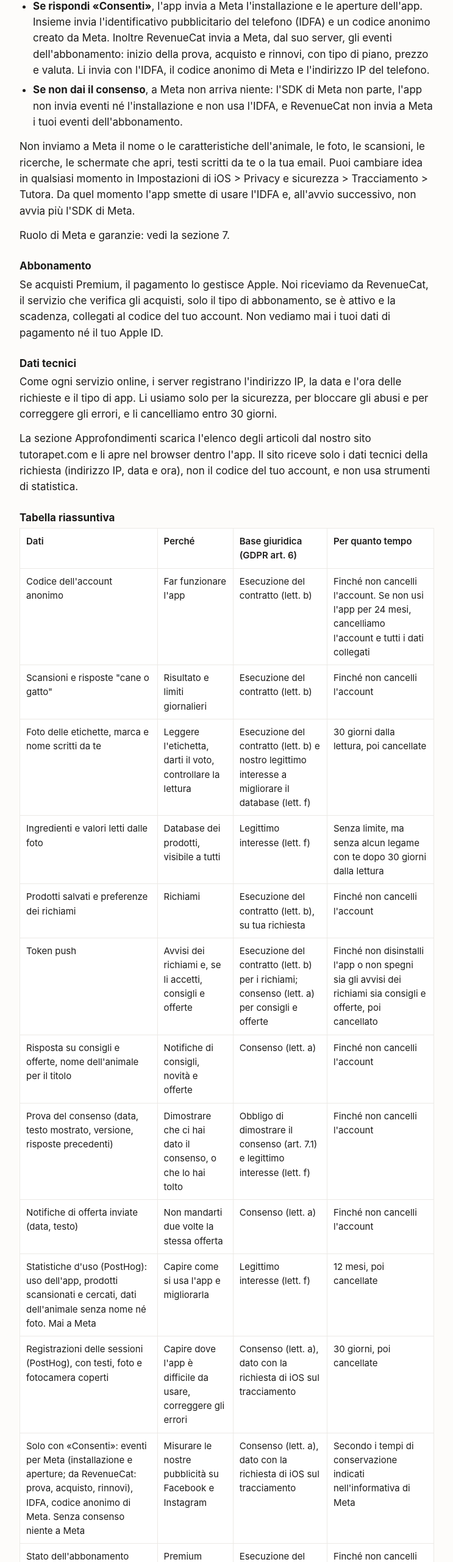
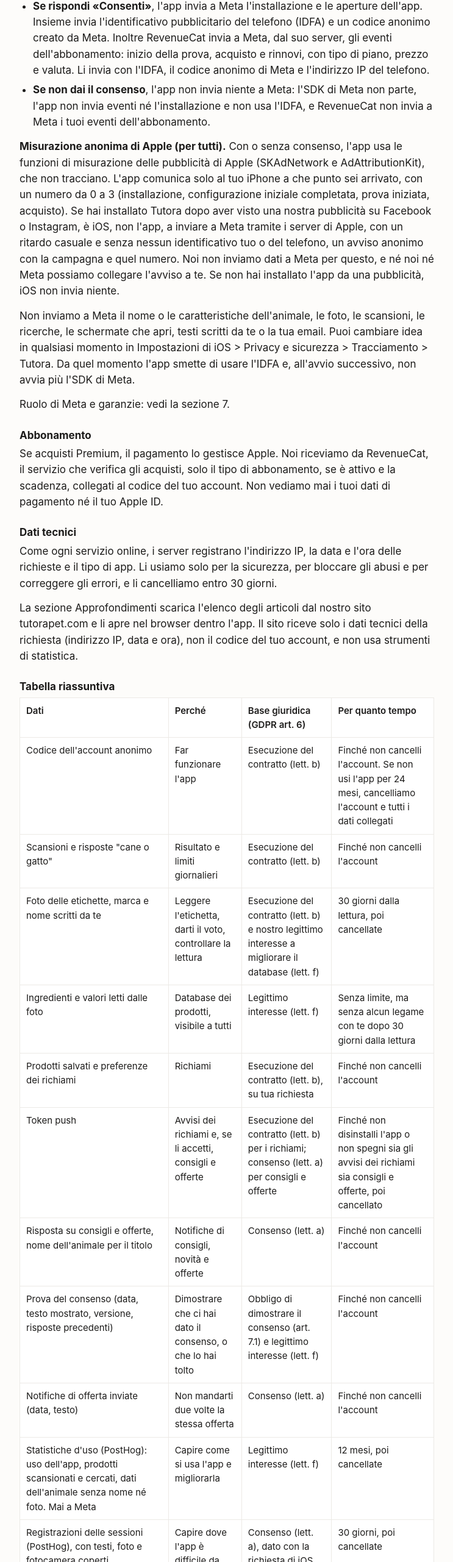
Before and after one commit to brothersmediaagency-spec/tutora-legal, a plain HTML site: page privacy/index.html in a window 1280 px wide. Shown: the part 3458-6020 px from the top of the page at 61% size, without its empty margins (268-1011 px from the left). Drawn offline with Linux system fonts and the light colour scheme.

Commit message:
privacy IT/EN: misurazione anonima di Apple (SKAdNetwork / AdAttributionKit) per tutti; senza consenso l'app non invia niente a Meta
Co-Authored-By: Claude Opus 5.5 <noreply@anthropic.com>

```diff
--- a/privacy/index.html
+++ b/privacy/index.html
@@ -76,8 +76,9 @@
 <p>Promuoviamo Tutora con pubblicità su Facebook e Instagram, servizi di Meta Platforms Ireland Ltd. Per sapere quali pubblicità portano a installare l'app e ad abbonarsi usiamo l'SDK di Meta. L'SDK di Meta parte solo dopo che hai risposto «Consenti» alla richiesta di iOS sul tracciamento: prima della risposta l'app non si collega a Meta.</p>
 <ul>
   <li><strong>Se rispondi «Consenti»</strong>, l'app invia a Meta l'installazione e le aperture dell'app. Insieme invia l'identificativo pubblicitario del telefono (IDFA) e un codice anonimo creato da Meta. Inoltre RevenueCat invia a Meta, dal suo server, gli eventi dell'abbonamento: inizio della prova, acquisto e rinnovi, con tipo di piano, prezzo e valuta. Li invia con l'IDFA, il codice anonimo di Meta e l'indirizzo IP del telefono.</li>
-  <li><strong>Se non dai il consenso</strong>, a Meta non arriva niente: l'SDK di Meta non parte, l'app non invia eventi né l'installazione e non usa l'IDFA, e RevenueCat non invia a Meta i tuoi eventi dell'abbonamento.</li>
+  <li><strong>Se non dai il consenso</strong>, l'app non invia niente a Meta: l'SDK di Meta non parte, l'app non invia eventi né l'installazione e non usa l'IDFA, e RevenueCat non invia a Meta i tuoi eventi dell'abbonamento.</li>
 </ul>
+<p><strong>Misurazione anonima di Apple (per tutti).</strong> Con o senza consenso, l'app usa le funzioni di misurazione delle pubblicità di Apple (SKAdNetwork e AdAttributionKit), che non tracciano. L'app comunica solo al tuo iPhone a che punto sei arrivato, con un numero da 0 a 3 (installazione, configurazione iniziale completata, prova iniziata, acquisto). Se hai installato Tutora dopo aver visto una nostra pubblicità su Facebook o Instagram, è iOS, non l'app, a inviare a Meta tramite i server di Apple, con un ritardo casuale e senza nessun identificativo tuo o del telefono, un avviso anonimo con la campagna e quel numero. Noi non inviamo dati a Meta per questo, e né noi né Meta possiamo collegare l'avviso a te. Se non hai installato l'app da una pubblicità, iOS non invia niente.</p>
 <p>Non inviamo a Meta il nome o le caratteristiche dell'animale, le foto, le scansioni, le ricerche, le schermate che apri, testi scritti da te o la tua email. Puoi cambiare idea in qualsiasi momento in Impostazioni di iOS &gt; Privacy e sicurezza &gt; Tracciamento &gt; Tutora. Da quel momento l'app smette di usare l'IDFA e, all'avvio successivo, non avvia più l'SDK di Meta.</p>
 <p>Ruolo di Meta e garanzie: vedi la sezione 7.</p>
 
@@ -105,7 +106,7 @@ e preferenze dei richiami
 <tr><td>Notifiche di offerta inviate (data, testo)</td><td>Non mandarti due volte la stessa offerta</td><td>Consenso (lett. a)</td><td>Finché non cancelli l'account</td></tr>
 <tr><td>Statistiche d'uso (PostHog): uso dell'app, prodotti scansionati e cercati, dati dell'animale senza nome né foto. Mai a Meta</td><td>Capire come si usa l'app e migliorarla</td><td>Legittimo interesse (lett. f)</td><td>12 mesi, poi cancellate</td></tr>
 <tr><td>Registrazioni delle sessioni (PostHog), con testi, foto e fotocamera coperti</td><td>Capire dove l'app è difficile da usare, correggere gli errori</td><td>Consenso (lett. a), dato con la richiesta di iOS sul tracciamento</td><td>30 giorni, poi cancellate</td></tr>
-<tr><td>Solo con «Consenti»: eventi per Meta (installazione e aperture; da RevenueCat: prova, acquisto, rinnovi), IDFA, codice anonimo di Meta. Senza consenso niente a Meta</td><td>Misurare le nostre pubblicità su Facebook e Instagram</td><td>Consenso (lett. a), dato con la richiesta di iOS sul tracciamento</td><td>Secondo i tempi di conservazione indicati nell'informativa di Meta</td></tr>
+<tr><td>Solo con «Consenti»: eventi per Meta (installazione e aperture; da RevenueCat: prova, acquisto, rinnovi), IDFA, codice anonimo di Meta. Senza consenso l'app non invia niente a Meta (resta solo la misurazione anonima di Apple, sezione 2)</td><td>Misurare le nostre pubblicità su Facebook e Instagram</td><td>Consenso (lett. a), dato con la richiesta di iOS sul tracciamento</td><td>Secondo i tempi di conservazione indicati nell'informativa di Meta</td></tr>
 <tr><td>Stato dell'abbonamento</td><td>Premium</td><td>Esecuzione del contratto (lett. b)</td><td>Finché non cancelli l'account</td></tr>
 <tr><td>IP e dati tecnici delle richieste</td><td>Sicurezza, abusi, errori</td><td>Legittimo interesse (lett. f)</td><td>30 giorni</td></tr>
 </tbody>
```
Also changed, not shown: privacy/en/index.html (+3 -2 lines).
